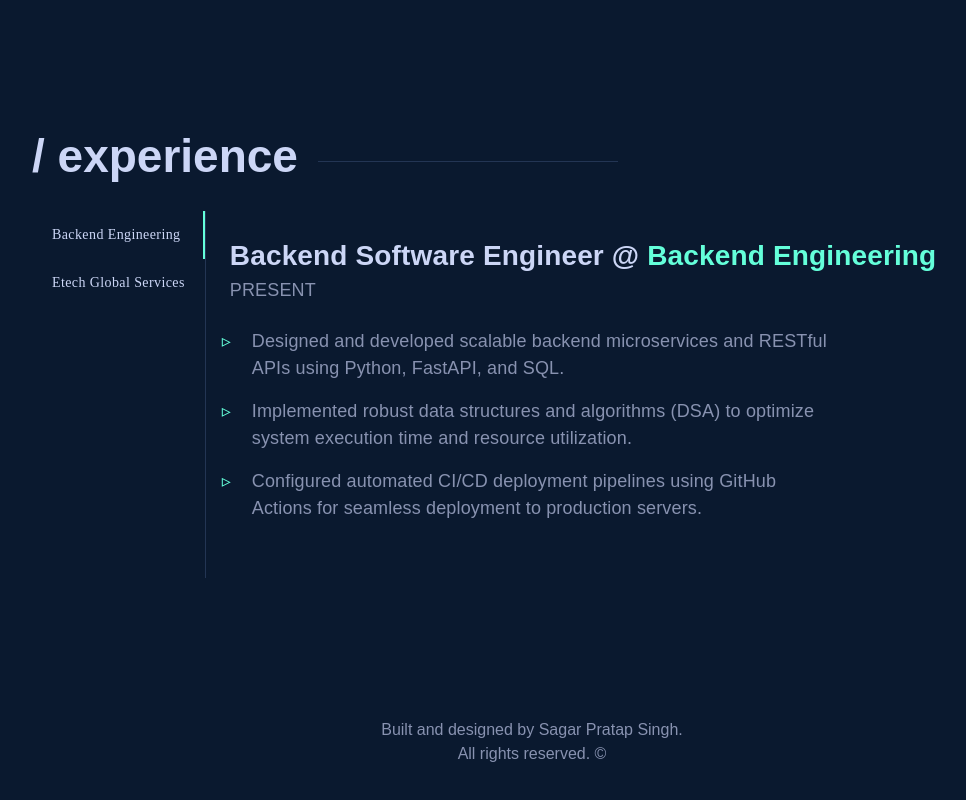
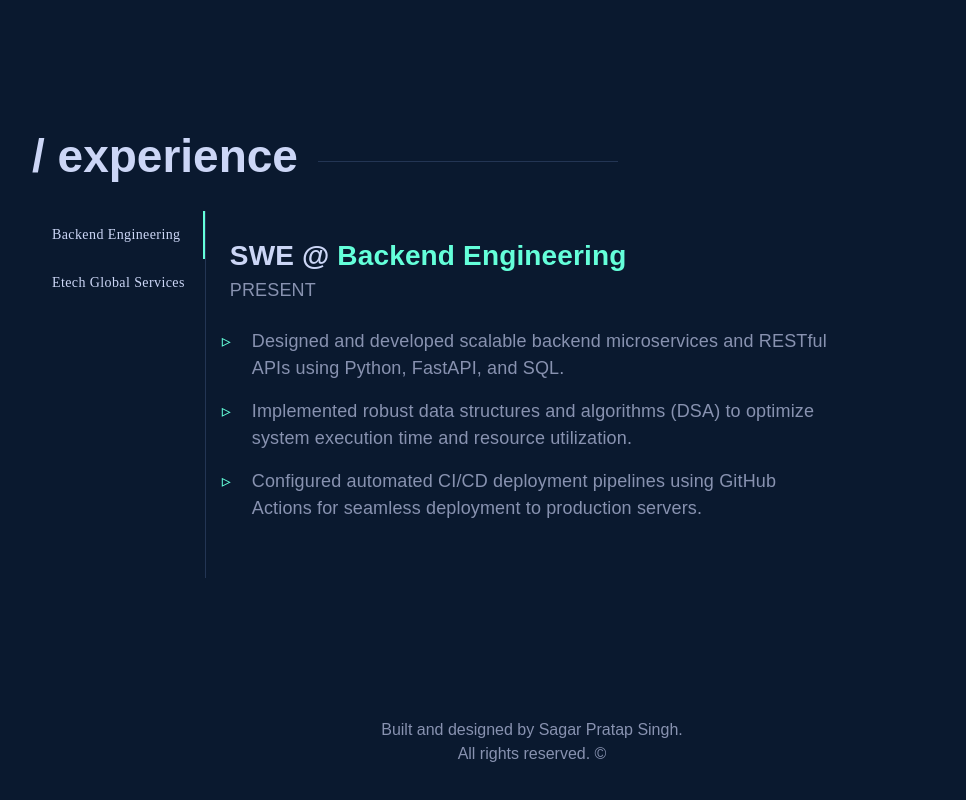
Before and after one commit to DevvSagar/Portfolio, a React (Vite) app: page / in a window 1280 px wide. Shown: the part 1326-2126 px from the top of the page, without its empty margins (108-1074 px from the left). Built offline with nearby package versions, Linux system fonts and the light colour scheme; a web font is replaced by a local one.

Commit message:
fix: update Etech Global Services bullet points with global US events and inbound CX support details

```diff
--- a/src/components/JobList.jsx
+++ b/src/components/JobList.jsx
@@ -51,7 +51,7 @@ const JobList = () => {
 
   const experienceItems = {
     "Backend Engineering": {
-      jobTitle: "Backend Software Engineer @",
+      jobTitle: "SWE @",
       duration: "PRESENT",
       desc: [
         "Designed and developed scalable backend microservices and RESTful APIs using Python, FastAPI, and SQL.",
@@ -63,7 +63,7 @@ const JobList = () => {
       jobTitle: "Associate Manager @",
       duration: "PREVIOUSLY",
       desc: [
-        "Managed cross-functional teams and operational workflows to ensure high-quality service delivery and performance targets.",
+        "Managed inbound calling operations and US events across the globe, delivering high-impact Customer Experience (CX) support and performance targets.",
         "Engineered automation and backend Python scripts to streamline reporting, data analysis, and process efficiency.",
         "Collaborated across departments to optimize system workflows, user experiences, and operational scalability.",
       ],
```
